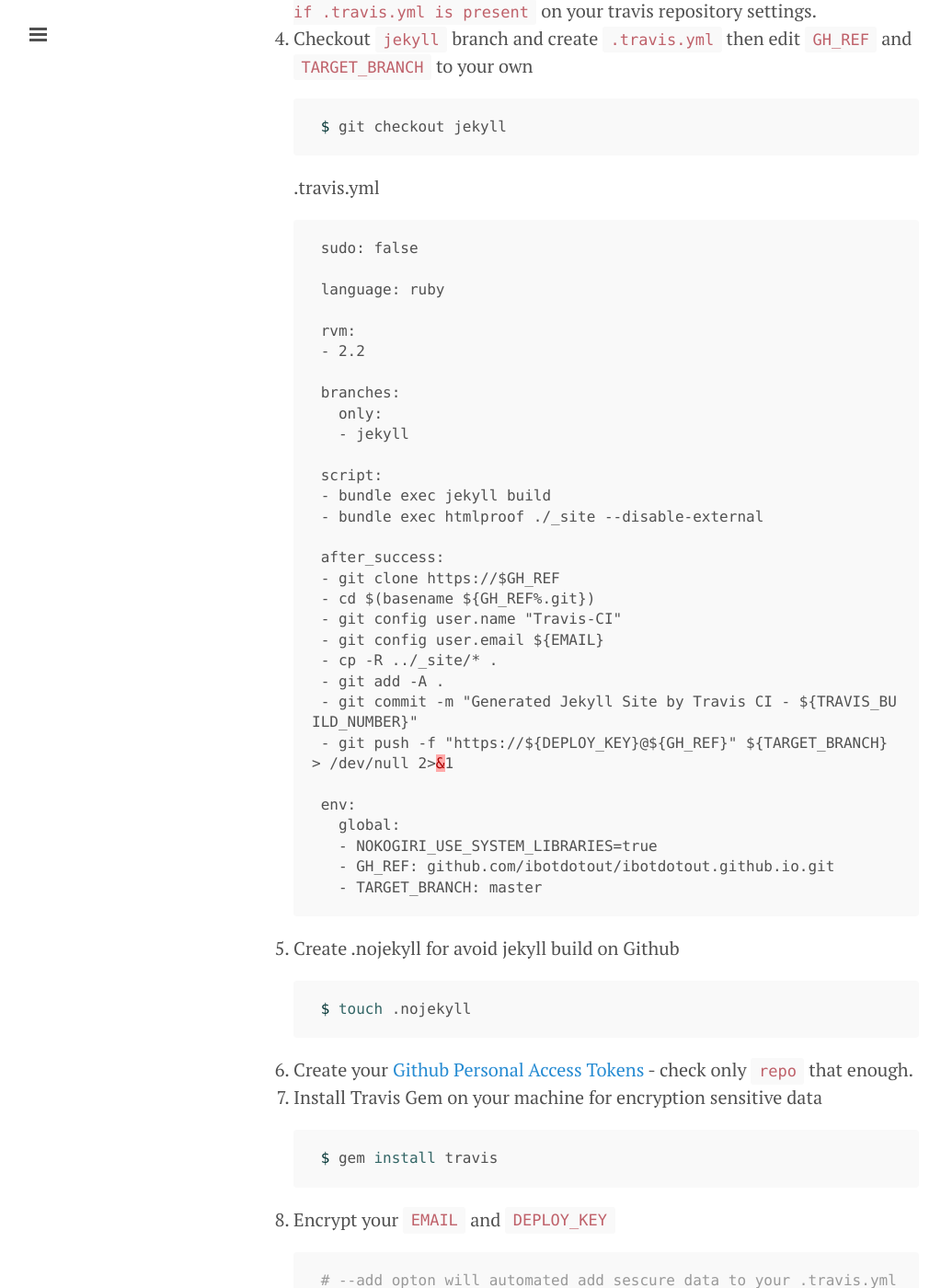
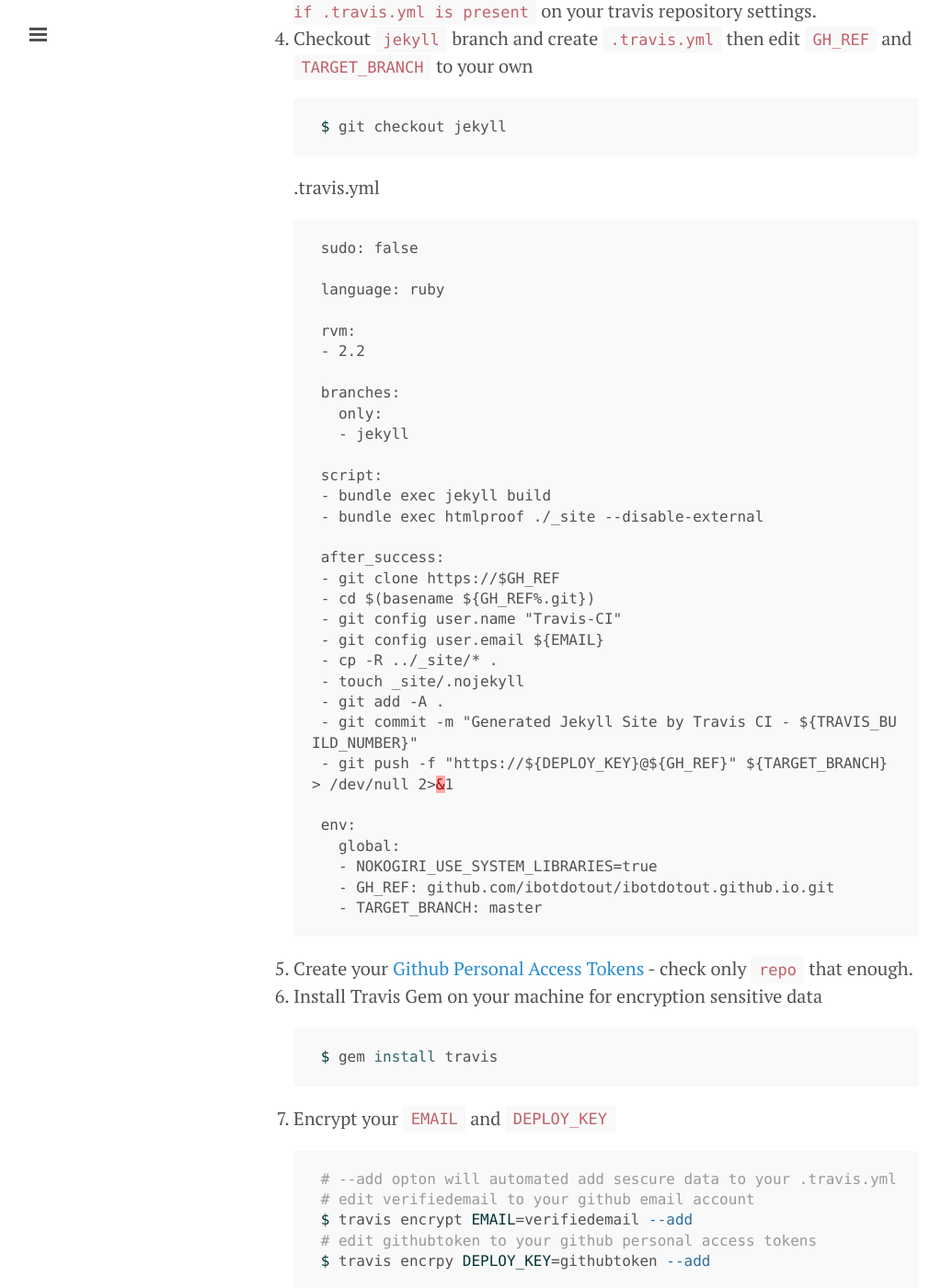
Before and after one commit to ibotdotout/ibotdotout.github.io, a Jekyll site: the page built from _posts/2015-10-26-jekyll-build-with-travis.md, in a window 1280 px wide and 1400 px high, scrolled down 1413 px. Shown: the whole window at 92% size, without its empty margins (1-1024 px from the left). Built offline with Jekyll 4.4.1, drawn with Linux system fonts in a browser that asks for light colours; nearby versions of some CDN libraries; Markdown is read by kramdown in place of the engine named in the settings.

Commit message:
Update about .nojekyll move to travis script

````diff
--- a/_posts/2015-10-26-jekyll-build-with-travis.md
+++ b/_posts/2015-10-26-jekyll-build-with-travis.md
@@ -81,6 +81,7 @@ jekyll and travis]({{url}}/jekyll-with-ci/)
     - git config user.name "Travis-CI"
     - git config user.email ${EMAIL}
     - cp -R ../_site/* .
+    - touch _site/.nojekyll
     - git add -A .
     - git commit -m "Generated Jekyll Site by Travis CI - ${TRAVIS_BUILD_NUMBER}"
     - git push -f "https://${DEPLOY_KEY}@${GH_REF}" ${TARGET_BRANCH} > /dev/null 2>&1
@@ -90,12 +91,6 @@ jekyll and travis]({{url}}/jekyll-with-ci/)
       - NOKOGIRI_USE_SYSTEM_LIBRARIES=true
       - GH_REF: github.com/ibotdotout/ibotdotout.github.io.git
       - TARGET_BRANCH: master
-    ```
-
-3. Create .nojekyll for avoid jekyll build on Github
-
-    ```sh
-    $ touch .nojekyll
     ```
 
 5. Create your [Github Personal Access Tokens](https://help.github.com/articles/creating-an-access-token-for-command-line-use/) - check only `repo` that enough.
````
